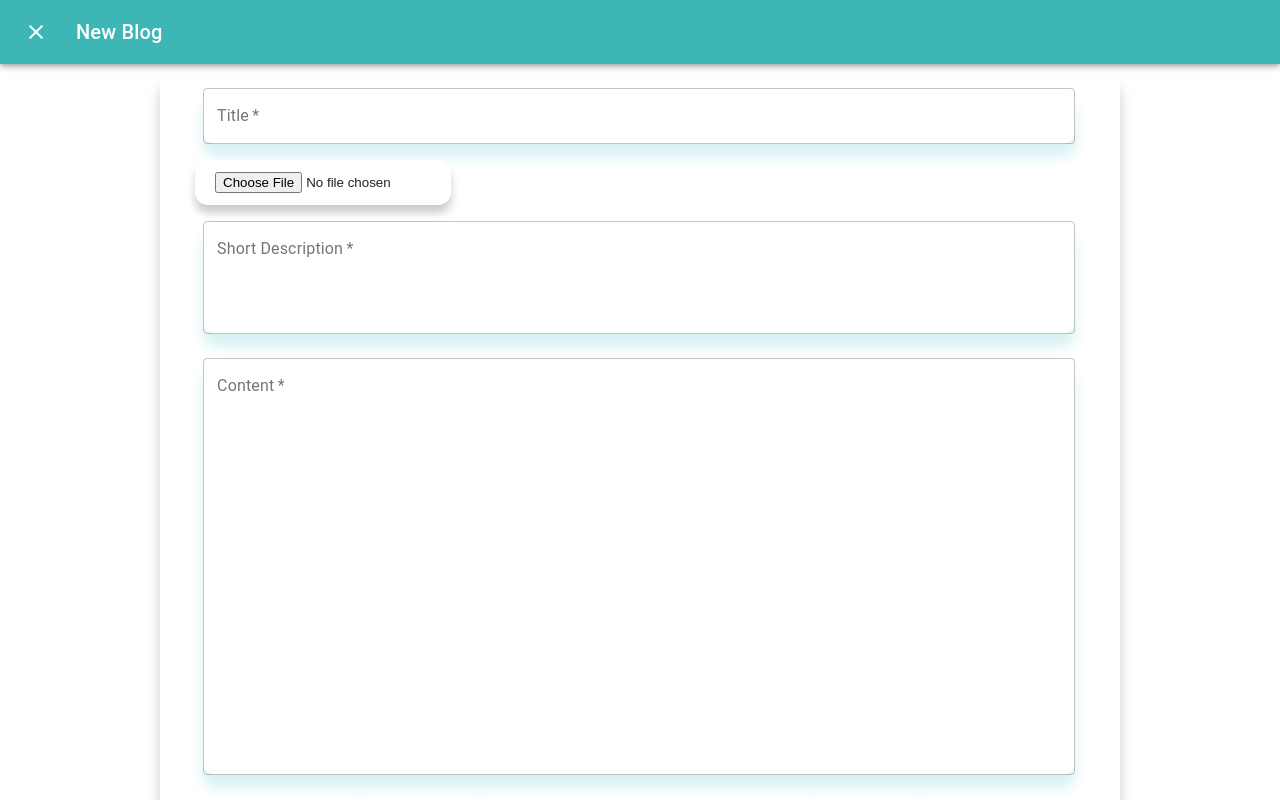
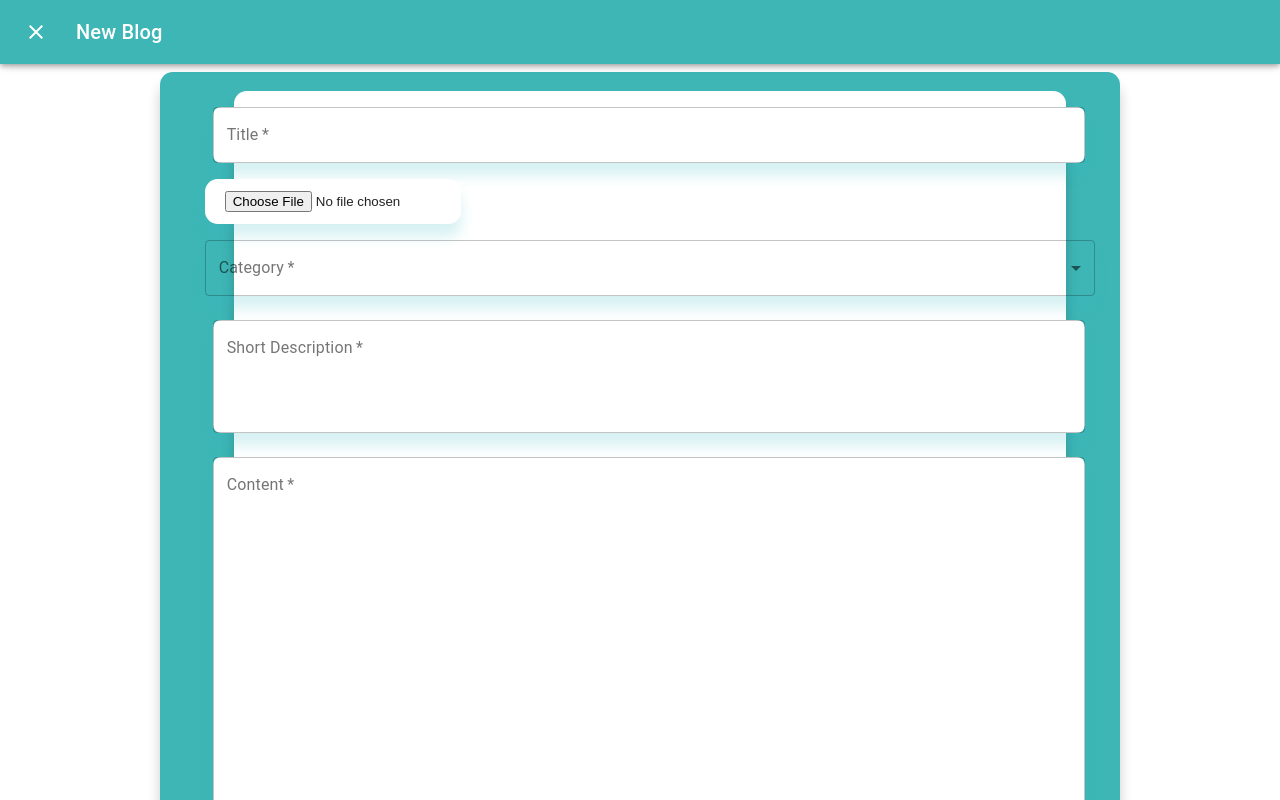
Before and after one commit to NandanaC/Illume, a React (Create React App) app: page / in a window 1280 px wide. Both pictures are taken after a click on the button "New Post". Shown: the top 800 px of the page. Built offline with nearby package versions, Linux system fonts and the light colour scheme; no server answers.

Commit message:
Frontend changes

```diff
--- a/src/Components/Cards1.jsx
+++ b/src/Components/Cards1.jsx
@@ -1,7 +1,12 @@
 import React from "react";
 import "./Styles/Cards1.css"
+import Favorite from '@material-ui/icons/Favorite';
+import FavoriteBorder from '@material-ui/icons/FavoriteBorder';
+import Checkbox from '@material-ui/core/Checkbox';
+import FormControlLabel from '@material-ui/core/FormControlLabel';
+import FormGroup from "@material-ui/core/FormGroup";
 
-function Cards(props) {
+function Cards() {
     return (
         <div className="blogPost">
             <div className="blogImg">
@@ -12,11 +17,17 @@ function Cards(props) {
                     <span>Wednesday </span>
                     <span>December 2 2020</span>
                 </div>
-                <h1 className="blogTitle">Title {props.text}</h1>
+                <h1 className="blogTitle">Title</h1>
                 <p className="blogText">
                     Blog text here blog text here blog text here Blog text here blog text here blog text here
                         </p>
-                <button><a href="#" className="blogReadmore">Read More</a></button>
+                <FormGroup>
+                    <FormControlLabel control={<Checkbox icon={<FavoriteBorder />} checkedIcon={<Favorite />} name="checkedH" />}
+                        label="Like" />
+                </FormGroup>
+                <div className="blogReadmore">
+                    <a href="#"><button>Read More</button></a>
+                </div>
             </div>
         </div>
     )
--- a/src/Components/NewBlog.jsx
+++ b/src/Components/NewBlog.jsx
@@ -2,12 +2,23 @@ import React, { useState } from "react";
 import "./Styles/NewBlog.css";
 import { makeStyles, withStyles } from '@material-ui/core/styles';
 import TextField from '@material-ui/core/TextField';
+import FormControl from '@material-ui/core/FormControl';
+import Select from '@material-ui/core/Select';
+import InputLabel from '@material-ui/core/InputLabel';
+import MenuItem from '@material-ui/core/MenuItem';
+import Dialog from '@material-ui/core/Dialog';
+import Button from '@material-ui/core/Button';
+import Typography from '@material-ui/core/Typography';
+import DialogActions from '@material-ui/core/DialogActions';
+import DialogContent from '@material-ui/core/DialogContent';
+import DialogTitle from '@material-ui/core/DialogTitle';
 
 const CssTextField = withStyles({
     root: {
         fontFamily: 'Helvetica',
         '& label.Mui-focused': {
             color: 'rgb(62, 182, 182)',
+            fontWeight: 200,
         },
         '& .MuiInput-underline:after': {
             borderBottomColor: 'rgb(62, 182, 182)',
@@ -32,10 +43,29 @@ const useStyles = makeStyles((theme) => ({
             margin: theme.spacing(1),
             width: '100ch',
             backgroundColor: theme.palette.common.white,
-            borderRadius: '.8rem',
+            borderRadius: '.5rem',
             outline: 'none',
             boxShadow: '0 .8rem .8rem rgba(54, 186, 196, 0.2)',
-
+        },
+    },
+    formControl: {
+        margin: theme.spacing(1),
+        minWidth: 120,
+        boxShadow: '0 .8rem .8rem rgba(54, 186, 196, 0.2)',
+        borderRadius: '.5rem',
+        outline: 'none',
+        fontFamily: 'Helvetica',
+        '& label.Mui-focused': {
+            color: 'rgb(62, 182, 182)',
+            fontWeight: 200,
+        },
+        '& .MuiInput-underline:after': {
+            borderBottomColor: 'rgb(62, 182, 182)',
+        },
+        '& .MuiOutlinedInput-root': {
+            '&.Mui-focused fieldset': {
+                borderColor: 'rgb(62, 182, 182)',
+            },
         },
     },
 }));
@@ -56,11 +86,14 @@ async function updateDatabase(jsonData) {
 function NewBlog() {
     const classes = useStyles();
     const [showClose, setShowClose] = useState(false);
-    var data = { title: '', desc: '', content: '' };
+
+    const [openDialog, setOpenDialog] = useState(false);
+    var data = { title: '', desc: '', content: '', category: '' };
 
     return (
         <div >
             <div className="newBlog" style={showClose ? { display: "none" } : { display: "flex" }} >
+                <div className="groupBackground">
                     <form className={classes.root} noValidate autoComplete="off">
                         <div className="title">
                             <CssTextField required id="Title" label="Title" variant="outlined" style={{ width: "98ch" }}
@@ -69,22 +102,54 @@ function NewBlog() {
                         <div className="photo">
                             <input type="file" id="photo" required></input>
                         </div>
+                        <FormControl variant="outlined" className={classes.formControl}>
+                            <InputLabel id="catMenuLabel" required>Category</InputLabel>
+                            <Select
+                                labelId="catMenuLabel"
+                                id="catMenu"
+                                value={''}
+                                onChange={(e) => { data.category = e.target.value; }}
+                                label="Category">
+                                <MenuItem value="">
+                                    <em>None</em>
+                                </MenuItem>
+                                <MenuItem value={10}>Cat1</MenuItem>
+                                <MenuItem value={20}>Cat2</MenuItem>
+                                <MenuItem value={30}>Cat3</MenuItem>
+                                <MenuItem value={30}>Cat4</MenuItem>
+                            </Select>
+                        </FormControl>
                         <div className="shortDescription">
                             <CssTextField id="shortDes" label="Short Description" multiline rows={4} rowsMax={4} variant="outlined" margin="none" required
                                 style={{ width: "98ch" }} onChange={(e) => data.desc = e.target.value} />
                         </div>
                         <div className="content">
-                        <CssTextField id="Content" label="Content" multiline rows={20} variant="outlined" margin="none" required style={{ width: "98ch" }}
-                            onChange={(e) => data.content = e.target.value} />
+                            <CssTextField id="Content" label="Content" multiline rows={20} variant="outlined" margin="none" required
+                                style={{ width: "98ch" }} onChange={(e) => data.content = e.target.value} />
                         </div>
 
                         <div className="urbutton">
-                        <a href="#"><button type="button" id="upload" onClick={function () { updateDatabase(data); setShowClose(true); }} >Upload</button></a>
+                            <a href="#"><button type="button" id="upload" onClick={() => { setOpenDialog(true); updateDatabase(data); }}>Upload</button></a>
                             <button type="reset" id="reset">Reset</button>
                         </div>
                     </form>
                 </div>
             </div>
+            <Dialog onClose={() => setOpenDialog(false)} open={openDialog} disableBackdropClick='true' disableEscapeKeyDown='true'>
+                <DialogTitle id="uploadConfirm">
+                    Success
+                </DialogTitle>
+                <DialogContent>
+                    <Typography gutterBottom variant="body1">Your blog has been uploaded!</Typography>
+                    <Typography gutterBottom> </Typography>
+                </DialogContent>
+                <DialogActions>
+                    <a href="#"><Button autoFocus color="primary">
+                        OK
+                  </Button></a>
+                </DialogActions>
+            </Dialog>
+        </div>
     );
 }
 
--- a/src/Components/Styles/Cards1.css
+++ b/src/Components/Styles/Cards1.css
@@ -7,7 +7,6 @@
     display: flex;
     align-items: center;
     justify-content: center;
-    /*background-color: rgb(31, 160, 160);*/
     background-color: whitesmoke;
 }
 .blogInfo{
@@ -23,7 +22,6 @@
     min-width: 15rem;
     max-width: 15rem;
     height: 25rem;
-    /* transform: translateX(-5rem); */
     position: relative;
 }
 .blogImg img{
@@ -59,22 +57,17 @@
     text-align: right;
 }
 .blogTitle{
-    /* transform: translateX(-25%); */
     font-size: 2.5rem;
     padding: 0.5rem 0 1rem 0;
     text-transform: uppercase;
-    /*color: #3ec9d3;*/
-    /*color: white;*/
     color: black;
     text-align: justify;
 }
 .blogText{
     padding: 10px 0px 10px 15px;
     position: relative;
-    /* right: -25%; */
     width: 450px;
     height: 90%;
-    /* transform: translateX(10%); */
     justify-content: left;
     text-align: left;
     margin:1rem 0 2rem 0;
@@ -84,7 +77,7 @@
 .blogReadmore{
     color: white;
 }
-.blogInfo button{
+.blogReadmore button{
     display: inline-block;
     padding: 1rem 2rem;
     letter-spacing: 1px;
@@ -92,19 +85,20 @@
     font-size: 14px;
     color: #fff;
     background-image: linear-gradient(to right, #6cbfc5 0%, #c2eff1 100%);
-    /*background-color: white;*/
     border-radius: .8rem;
     text-decoration: none;
     font-family: "Verdana";
     border: none;
     cursor: pointer;
     border-radius: 2rem;
+    outline: none;
 }
-.blogInfo button:hover{
+.blogReadmore button:hover{
     background-image: linear-gradient(to right, #5fc8ce 0%,#199aa3 100%);
 }
 
 @media screen and (max-width: 768px){
+
     .blogImg{
         min-width: 100%;
         max-width: 100%;
--- a/src/Components/Styles/NewBlog.css
+++ b/src/Components/Styles/NewBlog.css
@@ -6,9 +6,9 @@
 }
 
 .newBlog{
-    width: 75vw;
+    width: 75%;
     height: auto;
-    /*background-color: rgb(62, 182, 182);*/
+    background-color: rgb(62, 182, 182);
     display: flex;
     flex-direction: column;
     position: absolute;
@@ -19,37 +19,29 @@
     border-radius: .8rem;
     box-shadow: 0 0.8rem 0.8rem rgba(0, 0,0,.2);
 }
-
-/*table{
-    width:1000px;
+.groupBackground{
+    width: 65vw;
+    height: auto;
+    background-color: white;
+    display: flex;
+    flex-direction: column;
+    position: relative;
+    margin-top: 2%;
+    margin-bottom: 2%;
+    left: 1%;
+    right: 11.5%;
     justify-content: center;
     align-items: center;
-    background-color: white;
-    display: block;
-    border-radius: 2rem;
-    padding-left: 100px;
-    box-shadow: 0 0.5rem 0.5rem rgba(0, 0,0,.2);
-    margin-top: 4%;
-    margin-bottom: 4%;
-    font-family: 'Calibri';
-}*/
+    border-radius: .8rem;
+    box-shadow: 0 0.8rem 0.8rem rgba(0, 0,0,.2);
+}
 
 #photo{
     background-color: white;
-}
-
-/*td,th,tr{
-    border: none;
-    text-align: left;
-    padding: 20px;
-}*/
-
-input{
     position: relative;
-    width: 100%;
+    width: 20vw;
     height: 100%;
     border: none;
-    /*border: 2px solid black;*/
     padding: 12px 20px;
     border: none;
     margin-right: 50px;
@@ -57,47 +49,9 @@ input{
     -moz-appearance: none;
     -ms-appearance: none;
     text-align: left;
-    box-shadow: 0 0.5rem 0.5rem rgba(0, 0,0,.2);
+    box-shadow: 0 .8rem .8rem rgba(54, 186, 196, 0.2);
     border-radius: .8rem;
     outline: none;
-}
-
-textarea{
-    text-align: left;
-    position: relative;
-    overflow: hidden;
-    resize: none;
-    padding: 12px;
-    border-radius: .8rem;
-    border: none;
-    box-shadow: 0 0.5rem 0.5rem rgba(0, 0,0,.2);
-    outline: none;
-}
-
-label{
-    position: absolute;
-    font-family: Calibri;
-    font-size: 18px;
-    pointer-events: none;
-}
-
-input:focus::placeholder,
-textarea:focus::placeholder{
-    color: transparent;
-}
-input::placeholder,
-textarea::placeholder{
-    color: #222;
-    transition: color 0.2s ease-out;
-}
-input:focus + label,
-input:valid + label{
-    top: 0;
-    left: 10px;
-    font-size: 18px;
-    color: yellow;
-    padding: 3px;
-    background: white;
 }
 
 .urbutton{
@@ -118,51 +72,41 @@ input:valid + label{
     padding: .8rem 2rem;
     background-color: white;
     outline: none;
-
 }
 .urbutton >td:last-child{
     text-align: center;
-    /*padding: 0 20px 20px 10px;*/
-    /*transform: translateX(500px);*/
 }
+
 .urbutton >td:first-child{
     text-align: center;
-    /*transform: translateX(50px);*/
 }
 .urbutton button:hover{
-    /*background-color: rgb(216, 214, 214);*/
-    background-color: rgb(62, 182, 182);
+    background-color: #18181a;
     font-weight: 400;
     color: white;
 }
 
 .classes.root{
     display: flex;
+    position: relative;
+    width: 100vw;
+    height: auto;
 }
+
 
 .title{
     margin-top: 10%;
 }
+
 .title,
-
 .shortDescription,
 .content{
     margin-bottom: 2%;
-    /*background-color: whitesmoke;
-    border-radius: .8rem;
-    box-shadow: 0 0.5rem 0.5rem rgba(0, 0,0,.2);*/
 }
 
-.classes.root{
-    width: 100vw;
-    height: auto;
-}
-textarea:focus,
-textfield:focus{
-    outline: none;
-}
-#photo{
-    width: 20vw;
+#Title{
+    padding-left: 8px;
+    pointer-events: none;
 }
 
 #shortDes,
```
Also changed, not shown: src/Components/Body1.jsx (+78 -28 lines), src/index.js (+0 -22 lines), 1 other file (tests, documents, lock files or other folders). Lines whose indentation alone changed are shown as unchanged.
